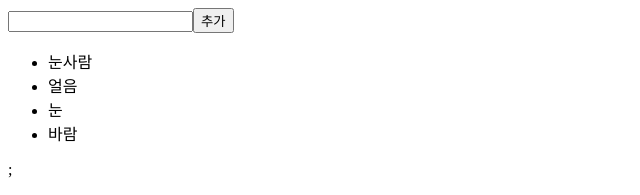
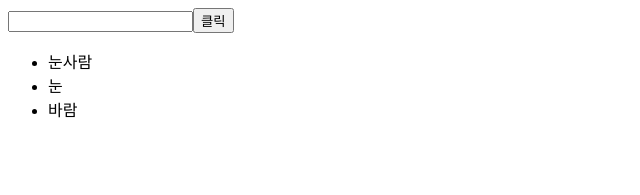
Before and after one commit to jyb1798/velopert_test, a React (Create React App) app: page / in a window 1280 px wide. Shown: the top 195 px of the page, without its empty margins (0-640 px from the left). Built offline with nearby package versions, Linux system fonts and the light colour scheme.

Commit message:
Add : 데이터 불변성 concat 추가

```diff
--- a/src/Components/IterationSample.js
+++ b/src/Components/IterationSample.js
@@ -2,28 +2,34 @@ import { useState } from "react";
 
 const IterationSample = () => {
   const [names, setNames] = useState([
-    { id: 1, text: "눈사람" },
-    { id: 2, text: "얼음" },
-    { id: 3, text: "눈" },
-    { id: 4, text: "바람" },
+    { id: 1, title: "눈사람" },
+    { id: 2, title: "눈" },
+    { id: 3, title: "바람" },
   ]);
+
   const [inputText, setInputText] = useState("");
-  const [nextId, setNextId] = useState(5);
+  const [nextId, setNextId] = useState(4);
 
-  const nameList = names.map((name) => <li key={name.id}>{name.text}</li>);
   const onChange = (e) => {
     setInputText(e.target.value);
   };
 
   const onClick = () => {
+    const nextName = names.concat({
+      id: nextId,
+      title: inputText,
+    });
+    setNextId(nextId + 1);
+    setNames(nextName);
     setInputText("");
   };
 
+  const nameList = names.map((name) => <li key={name.id}>{name.title}</li>);
   return (
     <>
       <input value={inputText} onChange={onChange} />
-      <button onClick={onClick}> 추가 </button>
-      <ul>{nameList}</ul>;
+      <button onClick={onClick}>클릭</button>
+      <ul>{nameList}</ul>
     </>
   );
 };
```
